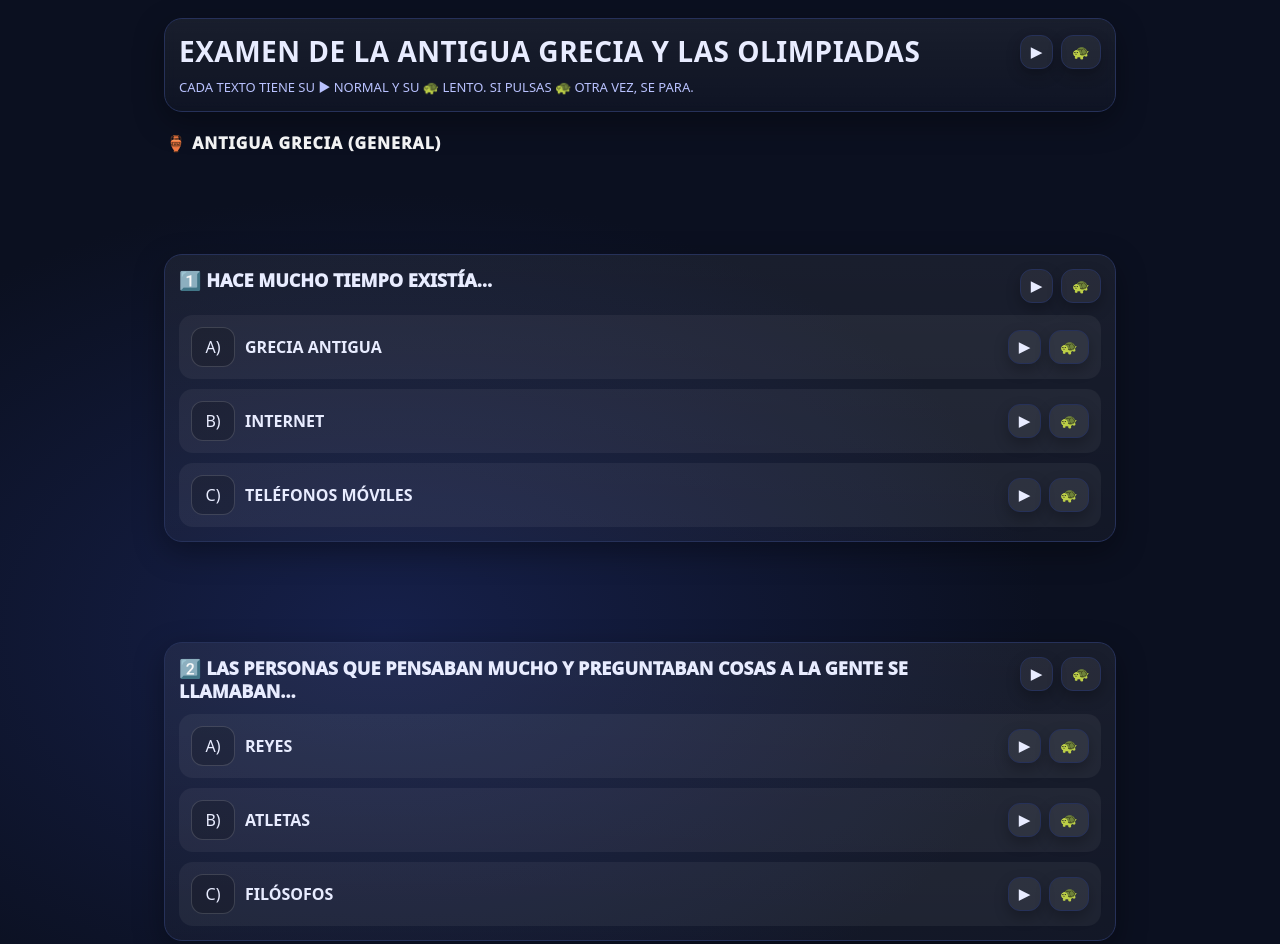
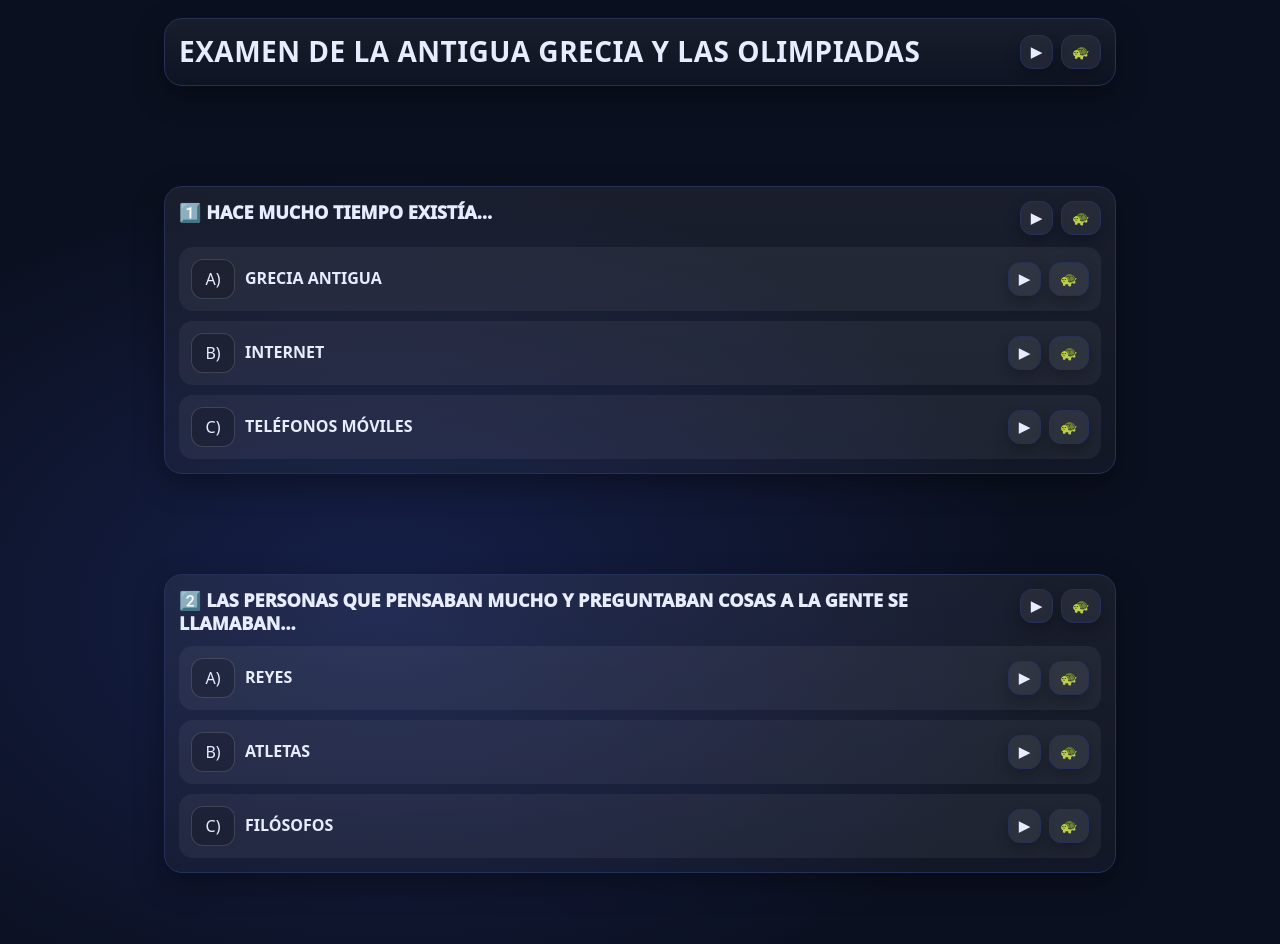
Before and after one commit to LL-prof/examen-antiga-grecia, a plain HTML site: page index.html in a window 1280 px wide. Shown: the top 944 px of the page. Drawn offline with nearby package versions, Linux system fonts and the light colour scheme.

Commit message:
Update index.html

```diff
--- a/index.html
+++ b/index.html
@@ -244,16 +244,12 @@
           <button class="btn mini" id="titleTurtle" type="button" aria-pressed="false" aria-label="LEER TÍTULO LENTO">🐢</button>
         </div>
       </div>
-      <div class="hint">
-        CADA TEXTO TIENE SU ▶ NORMAL Y SU 🐢 LENTO. SI PULSAS 🐢 OTRA VEZ, SE PARA.
-      </div>
     </header>
 
     <main id="exam">
-      <div class="sectionTitle">🏺 ANTIGUA GRECIA (GENERAL)</div>
+
       <div id="grecia"></div>
 
-      <div class="sectionTitle">🏅 OLIMPIADAS</div>
       <div id="olimpiadas"></div>
 
       <div class="footerBar">
```
